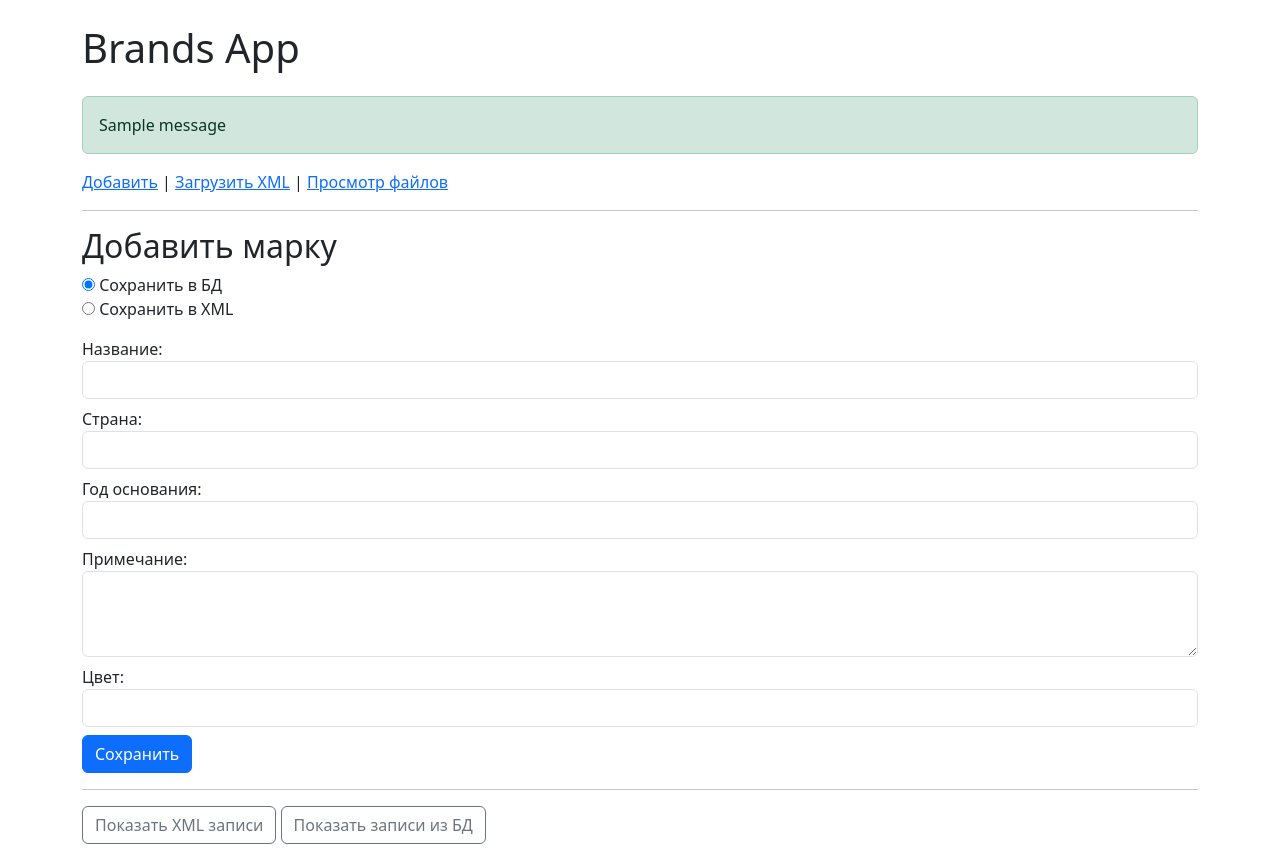
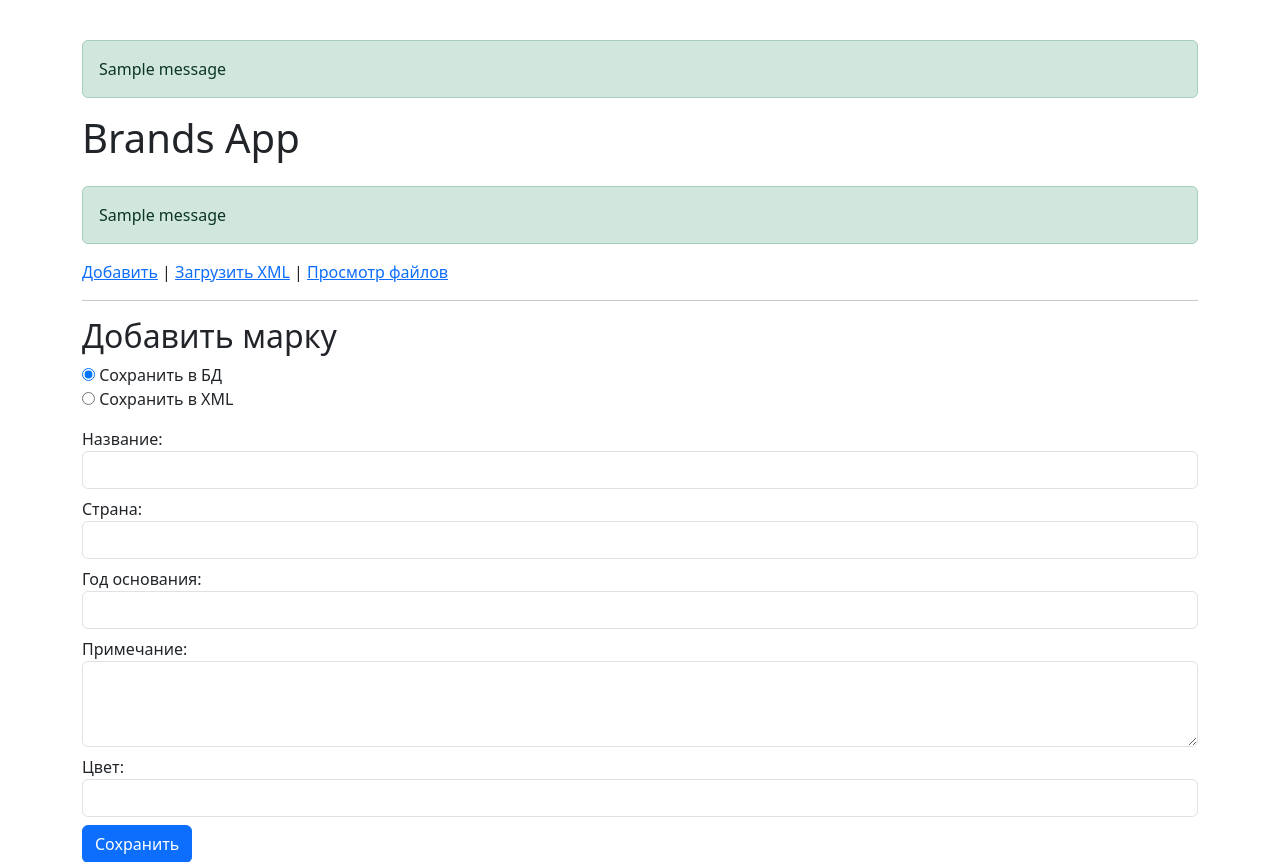
Before and after one commit to Hat1maN/LR_4, a Django app: page / in a window 1280 px wide. Shown: the top 862 px of the page. Run offline with Django 5.2, Linux system fonts and the light colour scheme; tables that the repository leaves empty hold one stand-in row (values such as "Sample post"); one stand-in notice (Sample message) is shown.

Commit message:
уведомление

```diff
--- a/brands_app/templates/brands_app/add_brand.html
+++ b/brands_app/templates/brands_app/add_brand.html
@@ -17,3 +17,9 @@
 <a class="btn btn-outline-secondary" href="{% url 'brands_app:list_items' %}?source=xml">Показать XML записи</a>
 <a class="btn btn-outline-secondary" href="{% url 'brands_app:list_items' %}?source=db">Показать записи из БД</a>
 {% endblock %}
+
+{% if messages %}
+  {% for message in messages %}
+    <div class="alert alert-{{ message.tags }}">{{ message }}</div>
+  {% endfor %}
+{% endif %}
--- a/brands_app/templates/brands_app/base.html
+++ b/brands_app/templates/brands_app/base.html
@@ -6,6 +6,20 @@
   <title>Brands</title>
   <link href="https://cdn.jsdelivr.net/npm/bootstrap@5.3.0/dist/css/bootstrap.min.css" rel="stylesheet">
 </head>
+
+{% if messages %}
+<div class="container mt-3">
+  {% for message in messages %}
+    <div class="alert
+        {% if message.tags == 'error' %}alert-danger
+        {% elif message.tags == 'success' %}alert-success
+        {% else %}alert-info{% endif %}">
+      {{ message }}
+    </div>
+  {% endfor %}
+</div>
+{% endif %}
+
 <body class="p-4">
   <div class="container">
     <h1 class="mb-4">Brands App</h1>
--- a/brands_app/views.py
+++ b/brands_app/views.py
@@ -11,36 +11,44 @@ from django.db import models as dj_models
 def add_brand(request):
     if request.method == "POST":
         form = BrandModelForm(request.POST)
+
         if form.is_valid():
-            storage = form.cleaned_data.get('storage_choice', 'db')
+            storage = form.cleaned_data['storage_choice']
 
-            data = {
-                'name': form.cleaned_data.get('name','').strip(),
-                'country': form.cleaned_data.get('country','').strip(),
-                'founded': form.cleaned_data.get('founded'),
-                'note': form.cleaned_data.get('note','').strip(),
-                'color': form.cleaned_data.get('color','').strip(),
-            }
+            if storage == 'db':
+                name = form.cleaned_data['name'].strip()
+                country = form.cleaned_data['country'].strip()
+                founded = form.cleaned_data['founded']
+                note = form.cleaned_data['note'].strip()
+                color = form.cleaned_data['color'].strip()
 
-            if storage == 'xml':
-                path = utils.add_brand_to_xml(data)
-                messages.success(request, f"Запись добавлена в XML ({path})")
-                return redirect(reverse('brands_app:list_items') + '?source=xml')
-            else:
-                # consider duplicates by name+country+founded (case-insensitive)
+                # Проверяем, есть ли дубль в БД
                 exists = Brand.objects.filter(
-                    name__iexact=data['name'],
-                    country__iexact=data['country'],
-                    founded=data['founded']
+                    name__iexact=name,
+                    country__iexact=country,
+                    founded=founded,
+                    note__iexact=note,
+                    color__iexact=color
                 ).exists()
+
                 if exists:
-                    messages.error(request, "Такая запись уже существует в базе данных.")
+                    messages.error(request, "Такая запись уже существует в базе данных!")
                     return render(request, "brands_app/add_brand.html", {"form": form})
-                Brand.objects.create(**data)
-                messages.success(request, "Запись успешно добавлена в базу данных.")
-                return redirect(reverse('brands_app:list_items') + '?source=db')
+
+                form.save()
+                messages.success(request, "Запись успешно добавлена в базу данных!")
+                return redirect("brands_app:list_items")
+
+            elif storage == 'xml':
+                # сохранение в xml
+                from .utils import save_to_xml
+                save_to_xml(form.cleaned_data)
+                messages.success(request, "Запись успешно сохранена в XML!")
+                return redirect("brands_app:list_items")
+
     else:
         form = BrandModelForm()
+
     return render(request, "brands_app/add_brand.html", {"form": form})
 
 def upload_file(request):
```
